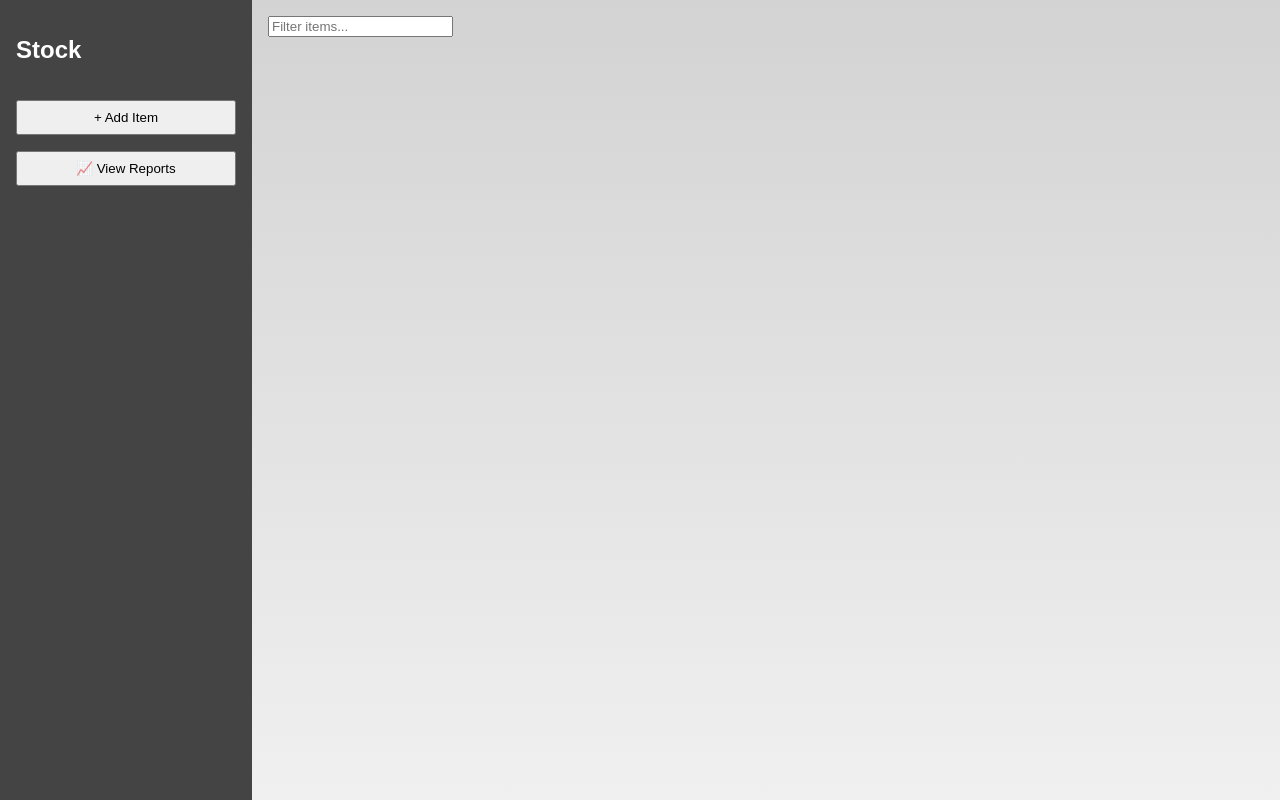
After one commit to jake6192/V5, a Flask app: template templates/stock.html in a window 1280 px wide. The commit adds this page. Run offline with Flask 3, Linux system fonts and the light colour scheme; the template is opened without the code that fills it, so the values that code supplies are empty; some libraries are stand-ins or nearby versions.

Commit message:
New apps - tabs+stock manager

```diff
--- a/app.py
+++ b/app.py
@@ -78,8 +78,12 @@ def download_db():
 # Register blueprints
 from member_tracking import bp as member_bp
 from hourlog import bp as hourlog_bp
+from tabs import tabs_bp
+from stock import stock_bp
 app.register_blueprint(member_bp)
 app.register_blueprint(hourlog_bp)
+app.register_blueprint(tabs_bp)
+app.register_blueprint(stock_bp)
 
 if __name__ == '__main__':
     import argparse
--- /dev/null
+++ b/static/stock.css
@@ -0,0 +1,74 @@
+body {
+  margin: 0;
+  font-family: sans-serif;
+  background: linear-gradient(#d3d3d3, #f0f0f0);
+  display: flex;
+  height: 100vh;
+}
+.container {
+  display: flex;
+  width: 100%;
+}
+.sidebar {
+  width: 220px;
+  background: #444;
+  color: #fff;
+  padding: 1rem;
+}
+.sidebar button {
+  width: 100%;
+  padding: 0.5rem;
+  margin-top: 1rem;
+}
+.main-content {
+  flex-grow: 1;
+  padding: 1rem;
+}
+.stock-cards {
+  display: grid;
+  grid-template-columns: repeat(auto-fill, minmax(300px, 1fr));
+  gap: 1rem;
+}
+.stock-card {
+  background: white;
+  border-radius: 10px;
+  padding: 1rem;
+  box-shadow: 0 0 10px rgba(0,0,0,0.2);
+  display: flex;
+  flex-direction: column;
+  height: 280px;
+  justify-content: space-between;
+}
+.stock-body {
+  overflow-y: auto;
+  flex-grow: 1;
+}
+.stock-footer {
+  display: flex;
+  justify-content: space-between;
+  padding-top: 1rem;
+}
+.highlight {
+  border: 3px solid red;
+}
+.modal {
+  position: fixed;
+  top: 0; left: 0;
+  width: 100%; height: 100%;
+  background: rgba(0,0,0,0.5);
+  display: flex;
+  align-items: center;
+  justify-content: center;
+}
+.modal-content {
+  background: white;
+  padding: 2rem;
+  border-radius: 10px;
+  width: 400px;
+  display: flex;
+  flex-direction: column;
+  gap: 1rem;
+}
+.hidden {
+  display: none;
+}
--- /dev/null
+++ b/static/stock.js
@@ -0,0 +1,110 @@
+document.addEventListener('DOMContentLoaded', () => {
+  const stockList = document.getElementById('stock-list');
+  const searchInput = document.getElementById('search-input');
+  const modal = document.getElementById('stock-modal');
+  const addBtn = document.getElementById('add-stock-btn');
+  const reportBtn = document.getElementById('view-reports-btn');
+  const reportModal = document.getElementById('report-modal');
+  let editingId = null;
+
+  window.closeModal = id => document.getElementById(id).classList.add('hidden');
+
+  addBtn.onclick = () => {
+    editingId = null;
+    clearModal();
+    document.getElementById('modal-title').innerText = 'New Item';
+    modal.classList.remove('hidden');
+  };
+
+  document.getElementById('save-stock-btn').onclick = async () => {
+    const payload = getModalData();
+    const url = editingId ? `/api/stock/${editingId}` : '/api/stock';
+    const method = editingId ? 'PUT' : 'POST';
+
+    await fetch(url, {
+      method,
+      headers: { 'Content-Type': 'application/json' },
+      body: JSON.stringify(payload)
+    });
+
+    closeModal('stock-modal');
+    loadStock();
+  };
+
+  reportBtn.onclick = async () => {
+    const res = await fetch('/api/reports/profit');
+    const data = await res.json();
+    const container = document.getElementById('report-results');
+    container.innerHTML = '<table><tr><th>Name</th><th>Qty</th><th>Revenue</th><th>Cost</th><th>Profit</th></tr>' +
+      data.map(r => `<tr><td>${r[0]}</td><td>${r[1]}</td><td>£${r[2]}</td><td>£${r[3]}</td><td>£${r[4]}</td></tr>`).join('') +
+      '</table>';
+    reportModal.classList.remove('hidden');
+  };
+
+  searchInput.oninput = () => {
+    for (const card of stockList.children) {
+      const txt = card.dataset.filter;
+      card.style.display = txt.includes(searchInput.value.toLowerCase()) ? '' : 'none';
+    }
+  };
+
+  function getModalData() {
+    return {
+      name: document.getElementById('stock-name').value,
+      venue: document.getElementById('stock-venue').value,
+      price: parseFloat(document.getElementById('stock-price').value),
+      cost_price: parseFloat(document.getElementById('stock-cost').value),
+      total_inventory: parseInt(document.getElementById('stock-qty').value),
+      description: document.getElementById('stock-desc').value,
+      image_url: document.getElementById('stock-img').value
+    };
+  }
+
+  function clearModal() {
+    for (const id of ['stock-name','stock-venue','stock-price','stock-cost','stock-qty','stock-desc','stock-img']) {
+      document.getElementById(id).value = '';
+    }
+  }
+
+  async function loadStock() {
+    const res = await fetch('/api/stock');
+    const items = await res.json();
+    stockList.innerHTML = '';
+    for (const item of items) {
+      const card = document.createElement('div');
+      card.className = 'stock-card';
+      card.dataset.filter = `${item.name.toLowerCase()} ${item.venue.toLowerCase()}`;
+      card.innerHTML = `
+        <h4>${item.name}</h4>
+        <p>£${item.price} @ ${item.venue}</p>
+        <p><strong>${item.total_inventory}</strong> in stock</p>
+        <button onclick="editItem(${item.id})">Edit</button>
+        <button onclick="deleteItem(${item.id})">Delete</button>
+      `;
+      stockList.appendChild(card);
+    }
+  }
+
+  window.editItem = async (id) => {
+    editingId = id;
+    const res = await fetch('/api/stock');
+    const items = await res.json();
+    const item = items.find(i => i.id === id);
+    document.getElementById('modal-title').innerText = 'Edit Item';
+    document.getElementById('stock-name').value = item.name;
+    document.getElementById('stock-venue').value = item.venue;
+    document.getElementById('stock-price').value = item.price;
+    document.getElementById('stock-cost').value = item.cost_price;
+    document.getElementById('stock-qty').value = item.total_inventory;
+    document.getElementById('stock-desc').value = item.description;
+    document.getElementById('stock-img').value = item.image_url;
+    modal.classList.remove('hidden');
+  };
+
+  window.deleteItem = async (id) => {
+    await fetch(`/api/stock/${id}`, { method: 'DELETE' });
+    loadStock();
+  };
+
+  loadStock();
+});
--- /dev/null
+++ b/stock/__init__.py
@@ -0,0 +1 @@
+from .routes import stock_bp
--- /dev/null
+++ b/stock/routes.py
@@ -0,0 +1,100 @@
+from flask import Blueprint, request, jsonify, render_template
+import psycopg2
+from psycopg2.extras import RealDictCursor
+
+stock_bp = Blueprint('stock', __name__)
+
+DB_PARAMS = {
+    'dbname': 'tracking',
+    'user': 'simtec',
+    'password': 'Golftec789+',
+    'host': 'localhost'
+}
+
+def get_db():
+    return psycopg2.connect(**DB_PARAMS)
+
+@stock_bp.route('/stock')
+def stock_page():
+    return render_template('stock.html')
+
+@stock_bp.route('/api/stock')
+def get_stock():
+    conn = get_db()
+    cur = conn.cursor(cursor_factory=RealDictCursor)
+    cur.execute("SELECT * FROM stock_items ORDER BY name")
+    rows = cur.fetchall()
+    cur.close()
+    conn.close()
+    return jsonify(rows)
+
+@stock_bp.route('/api/stock', methods=['POST'])
+def create_stock():
+    data = request.json
+    conn = get_db()
+    cur = conn.cursor()
+    cur.execute("""
+        INSERT INTO stock_items (name, venue, price, cost_price, total_inventory, description, image_url)
+        VALUES (%s, %s, %s, %s, %s, %s, %s)
+    """, (
+        data['name'], data['venue'], data['price'],
+        data.get('cost_price'), data.get('total_inventory', 0),
+        data.get('description'), data.get('image_url')
+    ))
+    conn.commit()
+    cur.close()
+    conn.close()
+    return '', 204
+
+@stock_bp.route('/api/stock/<int:item_id>', methods=['PUT'])
+def update_stock_item(item_id):
+    data = request.json
+    fields = [
+        ('name', data.get('name')),
+        ('venue', data.get('venue')),
+        ('price', data.get('price')),
+        ('cost_price', data.get('cost_price')),
+        ('description', data.get('description')),
+        ('image_url', data.get('image_url')),
+        ('total_inventory', data.get('total_inventory'))
+    ]
+    updates = [f"{k} = %s" for k, v in fields if v is not None]
+    values = [v for _, v in fields if v is not None]
+
+    if updates:
+        conn = get_db()
+        cur = conn.cursor()
+        cur.execute(f"UPDATE stock_items SET {', '.join(updates)} WHERE id = %s", (*values, item_id))
+        conn.commit()
+        cur.close()
+        conn.close()
+    return '', 204
+
+@stock_bp.route('/api/stock/<int:item_id>', methods=['DELETE'])
+def delete_stock_item(item_id):
+    conn = get_db()
+    cur = conn.cursor()
+    cur.execute("DELETE FROM stock_items WHERE id = %s", (item_id,))
+    conn.commit()
+    cur.close()
+    conn.close()
+    return '', 204
+
+@stock_bp.route('/api/reports/profit')
+def report_profit():
+    conn = get_db()
+    cur = conn.cursor()
+    cur.execute("""
+        SELECT si.name, SUM(ti.quantity) AS sold_qty,
+               SUM(ti.quantity * si.price) AS revenue,
+               SUM(ti.quantity * si.cost_price) AS cost,
+               SUM(ti.quantity * (si.price - si.cost_price)) AS profit
+        FROM tab_items ti
+        JOIN stock_items si ON ti.item_id = si.id
+        GROUP BY si.name
+        ORDER BY profit DESC
+    """)
+    rows = cur.fetchall()
+    cur.close()
+    conn.close()
+    return jsonify(rows)
--- /dev/null
+++ b/tabs/__init__.py
@@ -0,0 +1 @@
+from .routes import tabs_bp
--- a/templates/hub.html
+++ b/templates/hub.html
@@ -11,10 +11,12 @@
   <div class="hub-container">
     <a href="/member-tracking" class="hub-button">🧑‍💼 Claim Member Perks</a>
     <a href="/hourlog" class="hub-button">⏱ Staff Hours Log</a>
+    <a href="/tabs" class="hub-button">Customer Tabs <small>(work in progress)</small></a>
+    <a href="/stock" class="hub-button">Stock Levels <small>(work in progress)</small></a>
     <a href="https://support.trackmangolf.com/hc/en-us/articles/10494733056155-Help-Center-Trackman-Support-Contact-Numbers" class="hub-button">📞 Trackman Support</a>
     <a href="https://simtecgolf.co.uk" class="hub-button">🚩 Simtec Website</a>
-    <a href="#" class="hub-button" style="opacity: 0.5; pointer-events: none;">✆ Business Whatsapp (Coming Soon)</a>
-    <a href="#" class="hub-button" style="opacity: 0.5; pointer-events: none;">📊 Tabs/Stock Counts (Coming Soon)</a>
+    <a href="#" class="hub-button" style="opacity: 0.5; pointer-events: none;">✆ Business Whatsapp <small>(Coming Soon)</small></a>
+    <a href="#" class="hub-button" style="opacity: 0.5; pointer-events: none;">📊 Tabs/Stock Counts <small>(Coming Soon)</small></a>
     <!-- <a href="#" class="hub-button" style="opacity: 0.5; pointer-events: none;">🏒 Contact/website details for ordering stock(upstairs) (Coming Soon)</a> -->
   </div>
 
--- /dev/null
+++ b/templates/stock.html
@@ -0,0 +1,47 @@
+<!DOCTYPE html>
+<html lang="en">
+<head>
+  <meta charset="UTF-8">
+  <title>Stock Manager</title>
+  <link rel="stylesheet" href="{{ url_for('static', filename='stock.css') }}?v=1.0.7">
+</head>
+<body>
+  <div class="container">
+    <div class="sidebar">
+      <h2>Stock</h2>
+      <button id="add-stock-btn">+ Add Item</button>
+      <button id="view-reports-btn">📈 View Reports</button>
+    </div>
+
+    <div class="main-content">
+      <input type="text" id="search-input" placeholder="Filter items...">
+      <div id="stock-list" class="stock-cards"></div>
+    </div>
+  </div>
+
+  <div id="stock-modal" class="modal hidden">
+    <div class="modal-content">
+      <h3 id="modal-title">New Item</h3>
+      <input type="text" id="stock-name" placeholder="Name">
+      <input type="text" id="stock-venue" placeholder="Venue">
+      <input type="number" id="stock-price" placeholder="Price" step="0.01">
+      <input type="number" id="stock-cost" placeholder="Cost Price" step="0.01">
+      <input type="number" id="stock-qty" placeholder="Initial Stock">
+      <input type="text" id="stock-desc" placeholder="Description">
+      <input type="text" id="stock-img" placeholder="Image URL">
+      <button id="save-stock-btn">Save</button>
+      <button onclick="closeModal('stock-modal')">Cancel</button>
+    </div>
+  </div>
+
+  <div id="report-modal" class="modal hidden">
+    <div class="modal-content">
+      <h3>Profit Report</h3>
+      <div id="report-results"></div>
+      <button onclick="closeModal('report-modal')">Close</button>
+    </div>
+  </div>
+
+  <script src="{{ url_for('static', filename='stock.js') }}?v=1.0.7"></script>
+</body>
+</html>
```
Also changed, not shown: init_db.py (+37 -0 lines), static/tabs.css (added, +74 -0 lines), static/tabs.js (added, +88 -0 lines), stock/utils.py (added, +10 -0 lines), tabs/routes.py (added, +83 -0 lines), tabs/utils.py (added, +21 -0 lines), templates/tabs.html (added, +33 -0 lines).
